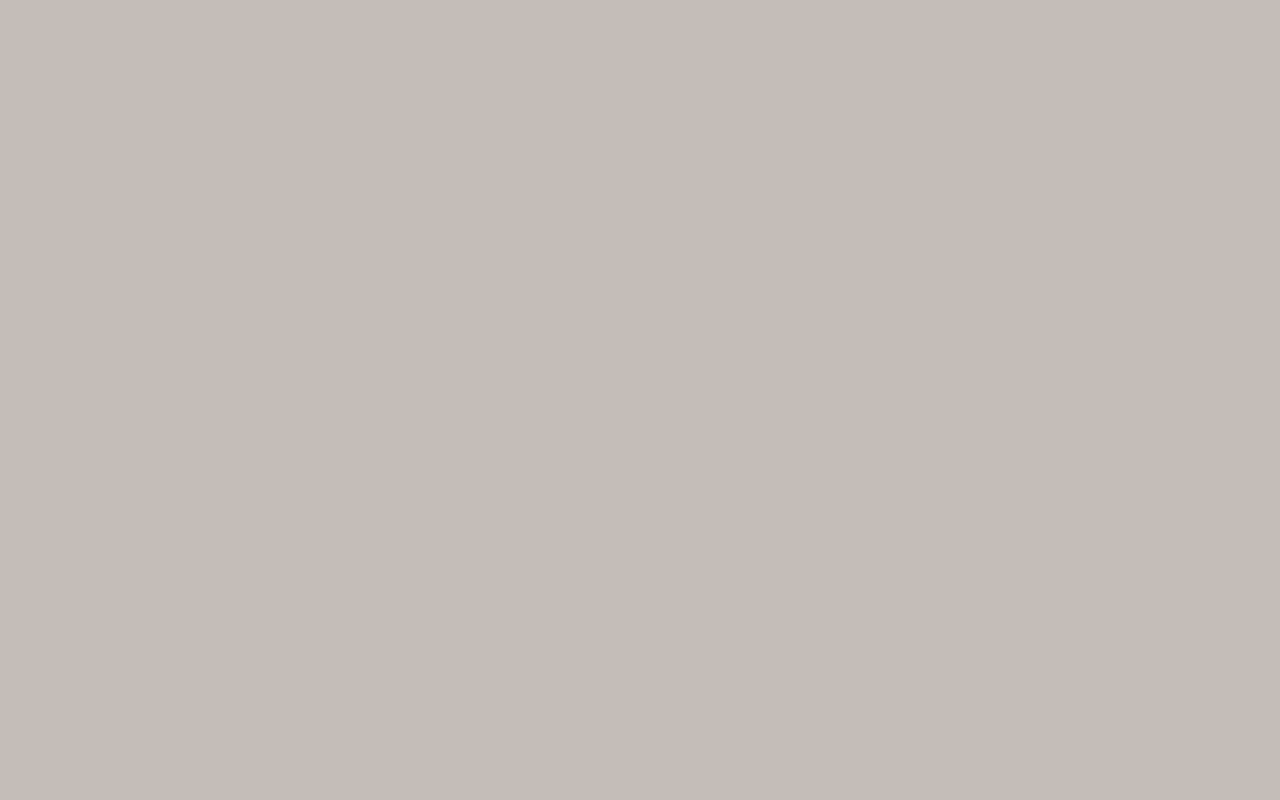
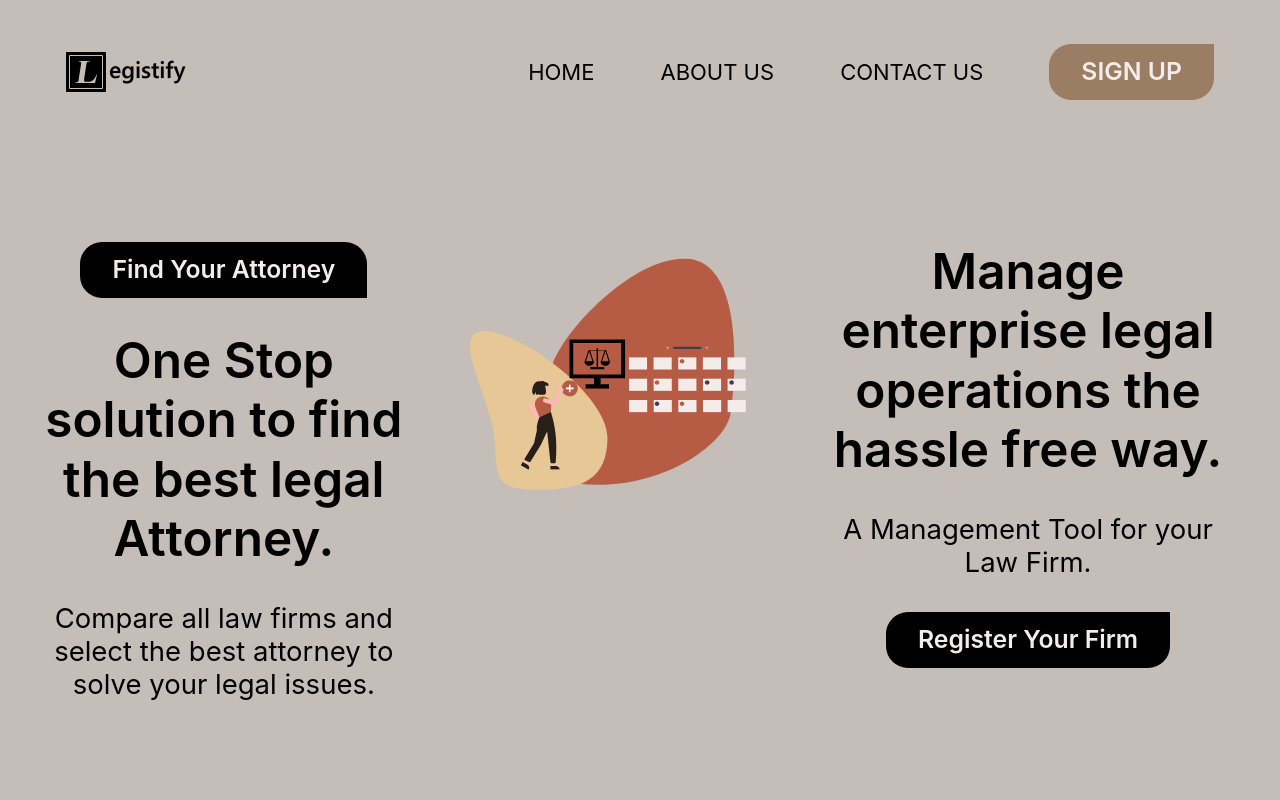
Before and after one commit to nis6/legistify, a React (Create React App) app: page / in a window 1280 px wide. Before the commit this address had no page. Shown: the top 800 px of the page. Built offline with nearby package versions, Linux system fonts and the light colour scheme.

Commit message:
home path changed

```diff
--- a/package.json
+++ b/package.json
@@ -1,7 +1,7 @@
 {
   "name": "legistify",
   "version": "0.1.0",
-  "homepage": "/home",
+  "homepage": "/",
   "private": true,
   "dependencies": {
     "@chakra-ui/react": "^2.4.9",
--- a/src/App.js
+++ b/src/App.js
@@ -10,7 +10,7 @@ const App = () => {
         <ChakraProvider theme={myTheme}>
             <Router>
                 <Routes>
-                    <Route path="/home" element={<Home />} />
+                    <Route path="/" element={<Home />} />
                 </Routes>
             </Router>
         </ChakraProvider>
--- a/src/components/Navbar.jsx
+++ b/src/components/Navbar.jsx
@@ -18,7 +18,7 @@ const Navbar = () => {
         <Logo />
       </Box>
       <Flex align="center" justify="space-evenly" gap="3rem">
-        <Link href="#home">HOME</Link>
+        <Link href="#">HOME</Link>
         <Link href="#about">ABOUT US</Link>
         <Link href="#contact">CONTACT US</Link>
         <Link style={{ textDecoration: "none" }}>
```
